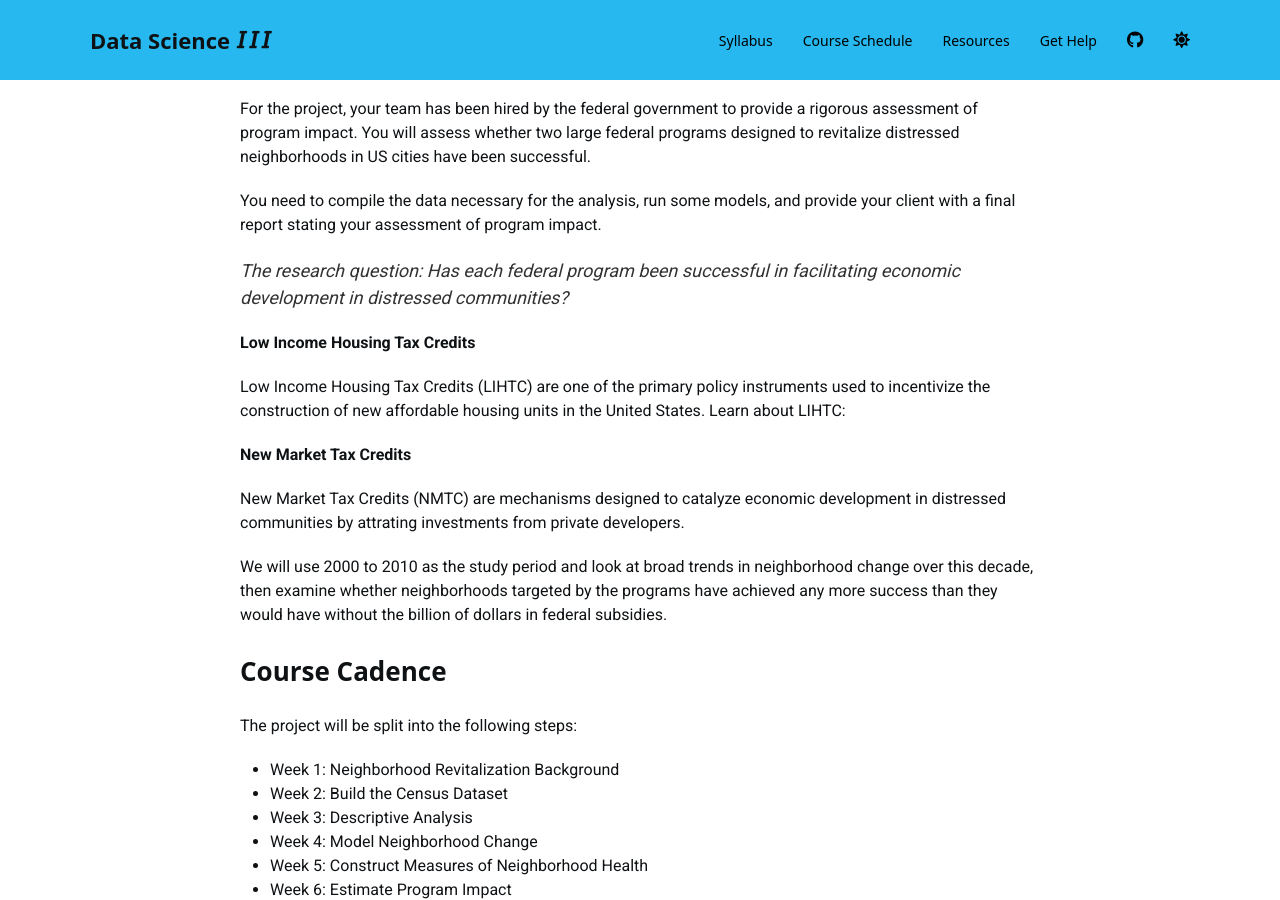
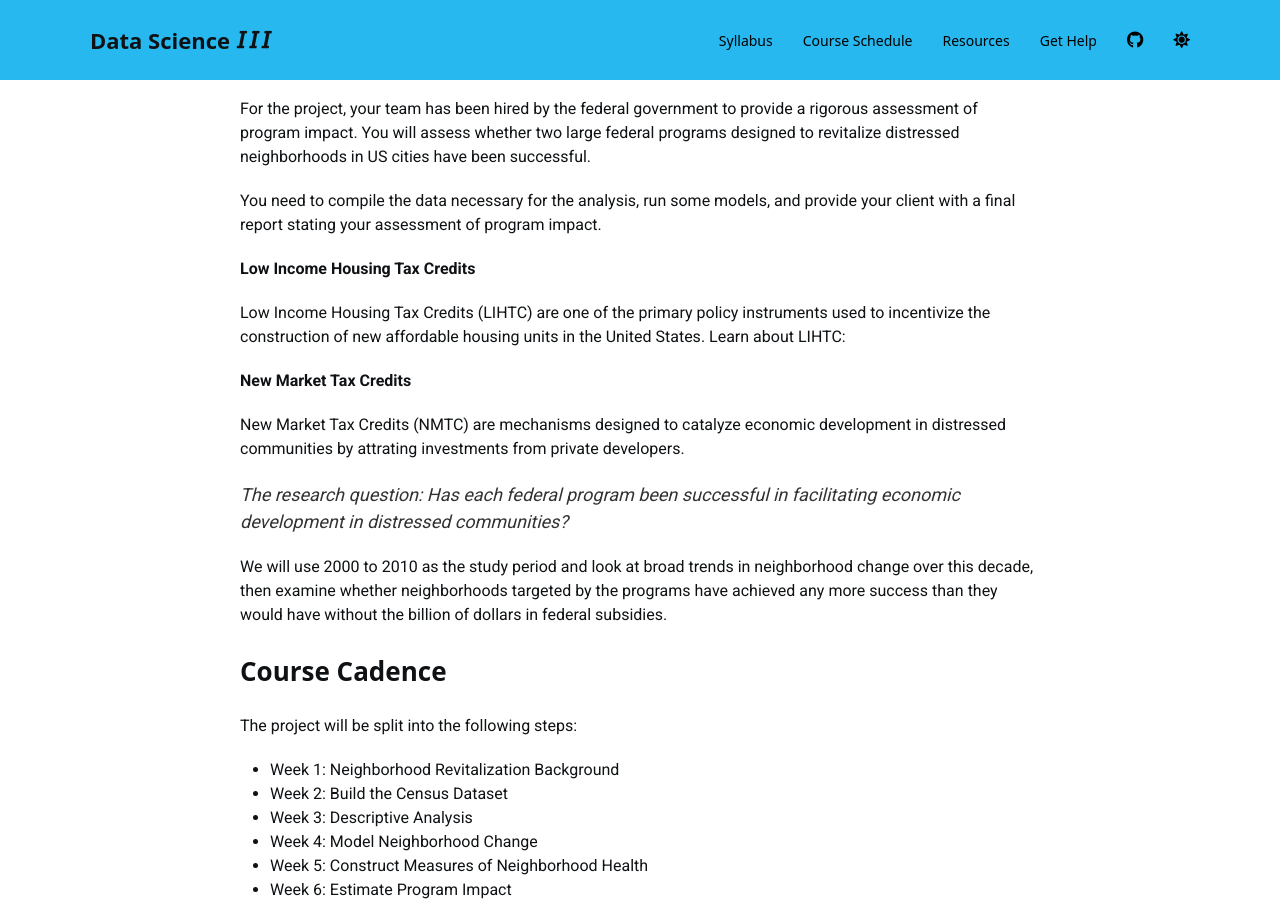
Before and after one commit to DS4PS/cpp-528-fall-2020, a Jekyll site: the page built from schedule.md, in a window 1280 px wide and 900 px high, scrolled down 2764 px. Built offline with Jekyll 4.4.1, drawn with Linux system fonts in a browser that asks for light colours; nearby versions of some CDN libraries; a script bundle is joined from its source files by our own code; library files that are not in the unit come from our copies; a style sheet for code colours, icons or effects is not loaded; part of the change alters nothing that is shown.

```diff
--- a/schedule.md
+++ b/schedule.md
@@ -102,8 +102,6 @@ For the project, your team has been hired by the federal government to provide a
 
 You need to compile the data necessary for the analysis, run some models, and provide your client with a final report stating your assessment of program impact.
 
-> The research question: Has each federal program been successful in facilitating economic development in distressed communities?
-
 **Low Income Housing Tax Credits**
 
 Low Income Housing Tax Credits (LIHTC) are one of the primary policy instruments used to incentivize the construction of new affordable housing units in the United States. Learn about LIHTC:
@@ -111,6 +109,8 @@ Low Income Housing Tax Credits (LIHTC) are one of the primary policy instruments
 **New Market Tax Credits**
 
 New Market Tax Credits (NMTC) are mechanisms designed to catalyze economic development in distressed communities by attrating investments from private developers.
+
+> The research question: Has each federal program been successful in facilitating economic development in distressed communities?
 
 We will use 2000 to 2010 as the study period and look at broad trends in neighborhood change over this decade, then examine whether neighborhoods targeted by the programs have achieved any more success than they would have without the billion of dollars in federal subsidies.
 
```
